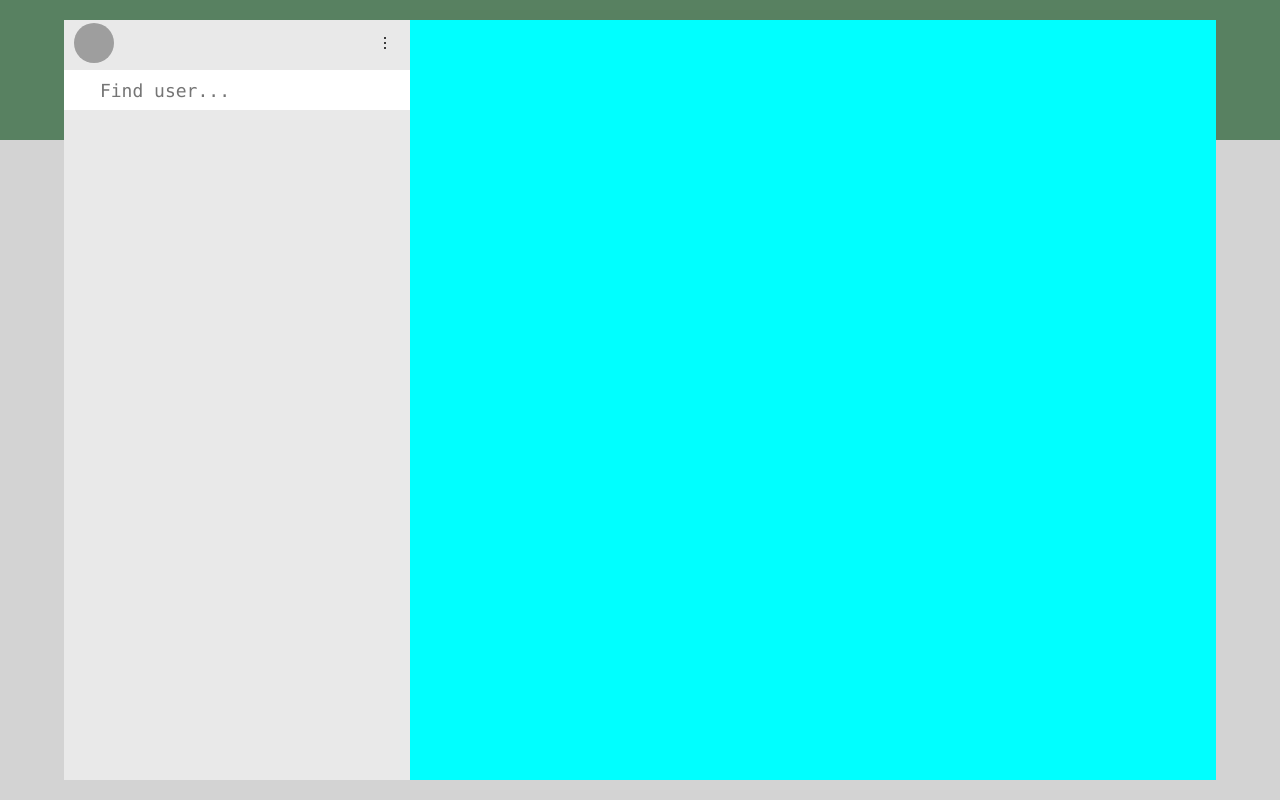
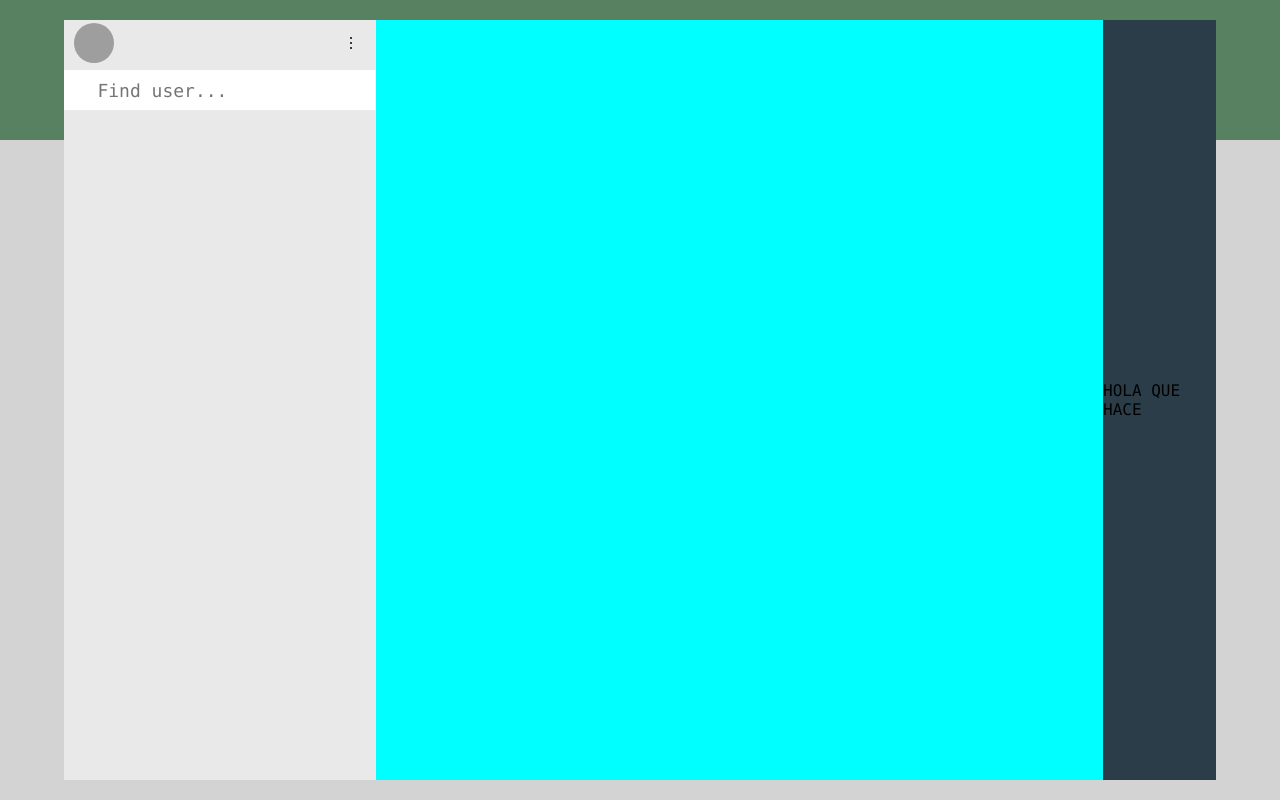
Before and after one commit to SrDyw/repo-test, a plain HTML site: page index.html in a window 1280 px wide. Drawn offline with Linux system fonts and the light colour scheme; grey boxes are pictures that could not be loaded.

Commit message:
Ahora el index html tien un HOLA QUE HACE

```diff
--- a/index.html
+++ b/index.html
@@ -28,6 +28,8 @@
             </div>
         </div>
         <div class="chat-box"></div>
+
+        HOLA QUE HACE
     </div>
 </body>
 </html>
```
